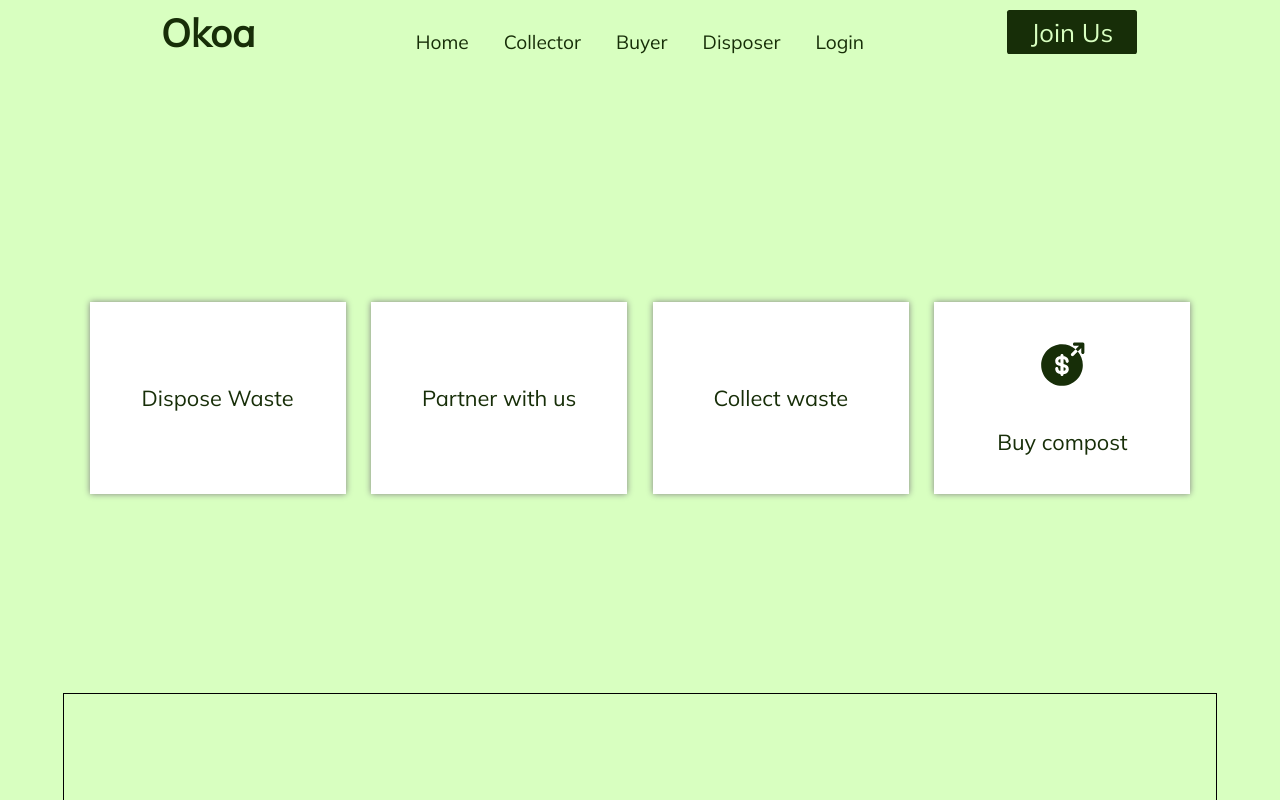
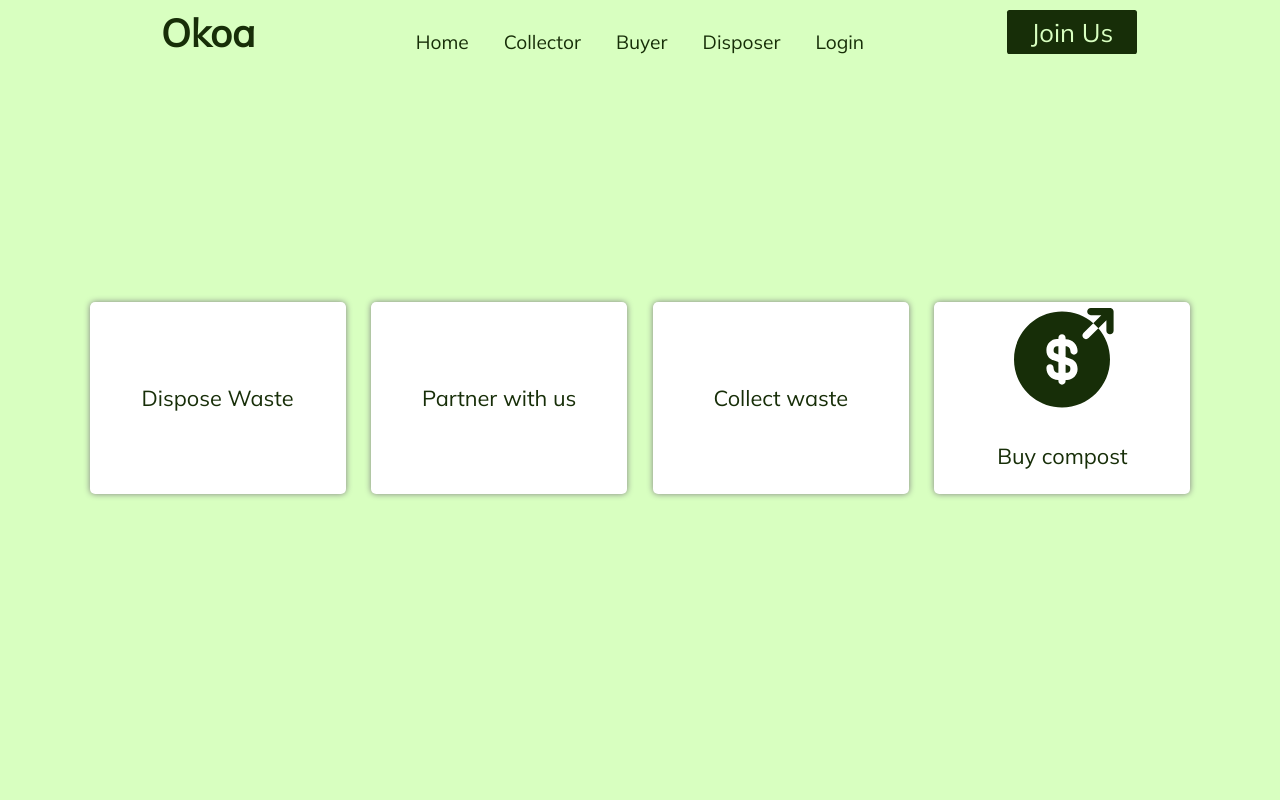
Before and after one commit to MokuaEnock/greenly, a React (Create React App) app: page /redirect in a window 1280 px wide. Shown: the top 800 px of the page. Built offline with nearby package versions, Linux system fonts and the light colour scheme; no server answers.

Commit message:
add trash icon

```diff
--- a/src/App.css
+++ b/src/App.css
@@ -34,7 +34,6 @@ main {
 }
 
 footer {
-  border: thin solid black;
   width: 100%;
   height: 20vw;
   display: flex;
--- a/src/pages/redirect/redirect.css
+++ b/src/pages/redirect/redirect.css
@@ -10,6 +10,7 @@
 
 .redirects {
   width: 20vw;
+  border-radius: 0.4vw;
   height: 15vw;
   background-color: white;
   display: flex;
@@ -24,6 +25,19 @@
 
 /* color: #172e08; */
 
+.redirects > * {
+  width: 100%;
+  height: 50%;
+  display: flex;
+  flex-direction: column;
+  justify-content: center;
+  align-items: center;
+}
+
+.redirects > img {
+  height: 60%;
+}
+
 .redirects:hover {
   background-color: #d8ffc0;
   width: 22vw;
--- a/src/pages/redirect/redirect.js
+++ b/src/pages/redirect/redirect.js
@@ -1,7 +1,7 @@
 import "./redirect.css";
 import { Link } from "react-router-dom";
 import Money from "../logos/moneysend.svg";
-
+import Trash from "../logos/39-trash.svg";
 export default function Redirect() {
   return (
     <main id="redirect">
@@ -16,7 +16,7 @@ export default function Redirect() {
       </Link>
       <Link className="redirects" to="/buyer">
         <img src={Money} alt="money" />
-        Buy compost
+        <span>Buy compost</span>
       </Link>
     </main>
   );
```
Also changed, not shown: src/pages/logos/39-trash.svg (added).
